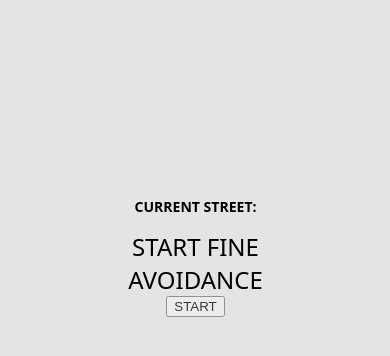
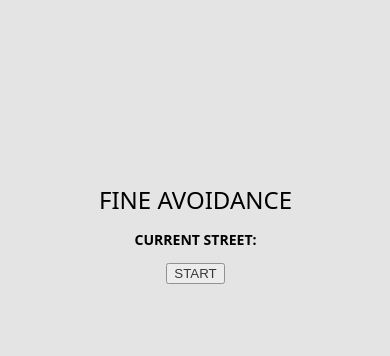
Before and after one commit to mayafrog/fineavoidanceSA, a website: page fineavoidanceSA-app/www/index.html in a window 390 px wide. Shown: the part 304-660 px from the top of the page. Drawn offline with Linux system fonts and the light colour scheme; some packages are replaced by stand-ins of ours.

Commit message:
fixed issue of dublicate start naming

```diff
--- a/fineavoidanceSA-app/www/index.html
+++ b/fineavoidanceSA-app/www/index.html
@@ -37,9 +37,10 @@
     </head>
     <body>
         <div class="app">
+            <h1>Fine Avoidance</h1>
+
             <h3 id="street">Current Street:</h3>
 
-            <h1>Start Fine Avoidance</h1>
             <div id="deviceready" class="blink">
                 <button id="start-btn">START</button>
             </div>
```
